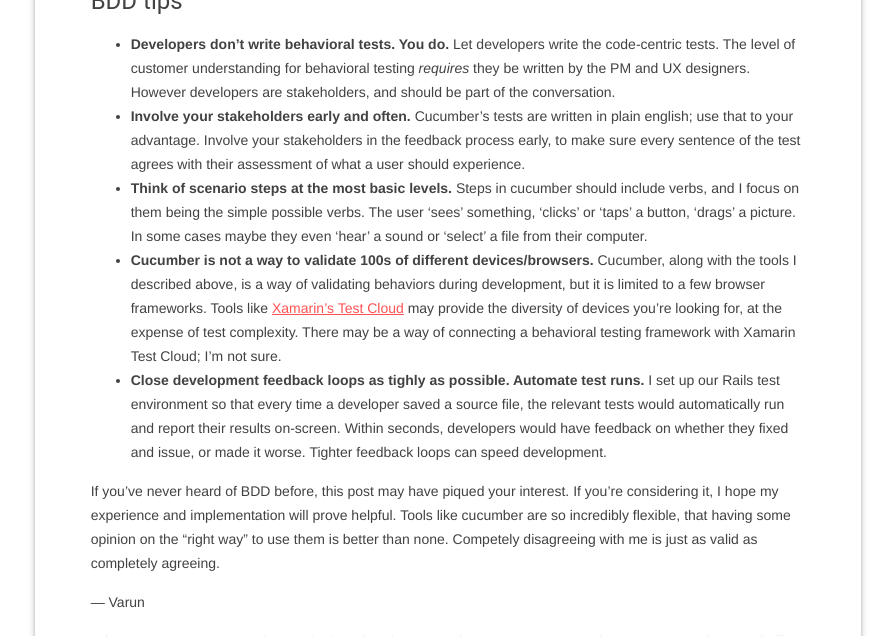
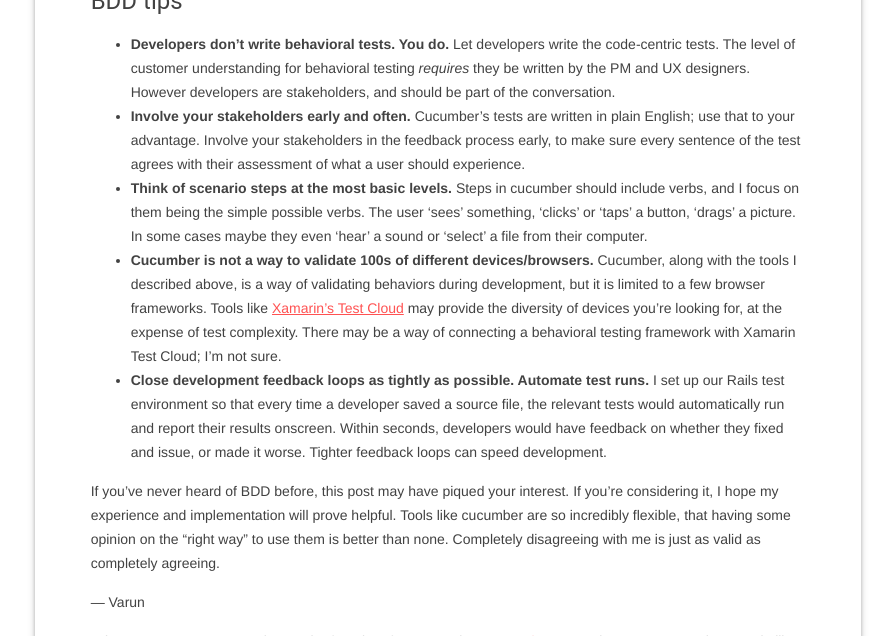
Before and after one commit to smartperson/varunmehta.com, a Jekyll site: the page built from _posts/2017-10-11-opinionated-behavior-driven-development.md, in a window 1280 px wide and 900 px high, scrolled down 1487 px. Shown: the part 152-788 px from the top of the window, without its empty margins (192-1087 px from the left). Built offline with Jekyll 4.4.1, drawn with Linux system fonts in a browser that asks for light colours; some of the changed text lies outside the part shown.

Commit message:
Fix spelling errors on bdd post.

```diff
--- a/_posts/2017-10-11-opinionated-behavior-driven-development.md
+++ b/_posts/2017-10-11-opinionated-behavior-driven-development.md
@@ -27,7 +27,7 @@ Working on Disqovery is what exposed me to BDD and behavioral testing in the fir
 
 I won't explain how to get cucumber or similar systems working. There are plenty of great tutorials and videos that will explain it better than I could. As you could imagine, some setup is required to get all of these pieces working together, but the benefits are numerous:
 
-1. Every test is written in plain english, so every team member and stakeholder can understand what is being tested.
+1. Every test is written in plain English, so every team member and stakeholder can understand what is being tested.
 2. Tests are run automatically while developers are working on their code. We can catch regressions before any changes even submitted for code review.
 3. The headless browser system sees *exactly* what the end user sees, including all javascript and css. This is end-to-end testing in its purest form.
 4. Not only are any test failures reported, but screenshots are automatically generated to aid in debugging and development.
@@ -46,12 +46,12 @@ I incorporated behavioral testing and BDD into a pretty standard PM workflow. Th
 #### BDD tips
 
 * **Developers don't write behavioral tests. You do.** Let developers write the code-centric tests. The level of customer understanding for behavioral testing *requires* they be written by the PM and UX designers. However developers are stakeholders, and should be part of the conversation.
-* **Involve your stakeholders early and often.** Cucumber's tests are written in plain english; use that to your advantage. Involve your stakeholders in the feedback process early, to make sure every sentence of the test agrees with their assessment of what a user should experience.
+* **Involve your stakeholders early and often.** Cucumber's tests are written in plain English; use that to your advantage. Involve your stakeholders in the feedback process early, to make sure every sentence of the test agrees with their assessment of what a user should experience.
 * **Think of scenario steps at the most basic levels.** Steps in cucumber should include verbs, and I focus on them being the simple possible verbs. The user 'sees' something, 'clicks' or 'taps' a button, 'drags' a picture. In some cases maybe they even 'hear' a sound or 'select' a file from their computer.
 * **Cucumber is not a way to validate 100s of different devices/browsers.** Cucumber, along with the tools I described above, is a way of validating behaviors during development, but it is limited to a few browser frameworks. Tools like [Xamarin's Test Cloud](https://www.xamarin.com/test-cloud) may provide the diversity of devices you're looking for, at the expense of test complexity. There may be a way of connecting a behavioral testing framework with Xamarin Test Cloud; I'm not sure.
-* **Close development feedback loops as tighly as possible. Automate test runs.** I set up our Rails test environment so that every time a developer saved a source file, the relevant tests would automatically run and report their results on-screen. Within seconds, developers would have feedback on whether they fixed and issue, or made it worse. Tighter feedback loops can speed development.
+* **Close development feedback loops as tightly as possible. Automate test runs.** I set up our Rails test environment so that every time a developer saved a source file, the relevant tests would automatically run and report their results onscreen. Within seconds, developers would have feedback on whether they fixed and issue, or made it worse. Tighter feedback loops can speed development.
 
-If you've never heard of BDD before, this post may have piqued your interest. If you're considering it, I hope my experience and implementation will prove helpful. Tools like cucumber are so incredibly flexible, that having some opinion on the "right way" to use them is better than none. Competely disagreeing with me is just as valid as completely agreeing.
+If you've never heard of BDD before, this post may have piqued your interest. If you're considering it, I hope my experience and implementation will prove helpful. Tools like cucumber are so incredibly flexible, that having some opinion on the "right way" to use them is better than none. Completely disagreeing with me is just as valid as completely agreeing.
 
 &mdash;&nbsp;Varun
 
```
